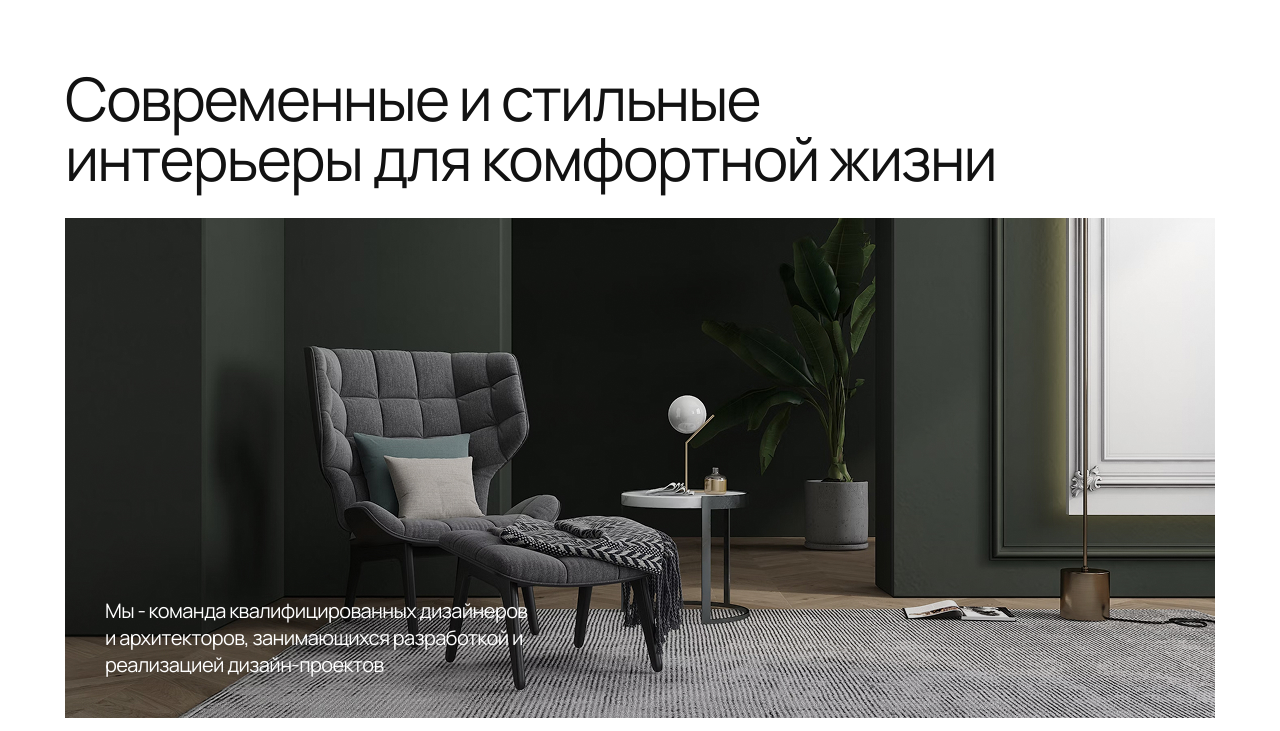
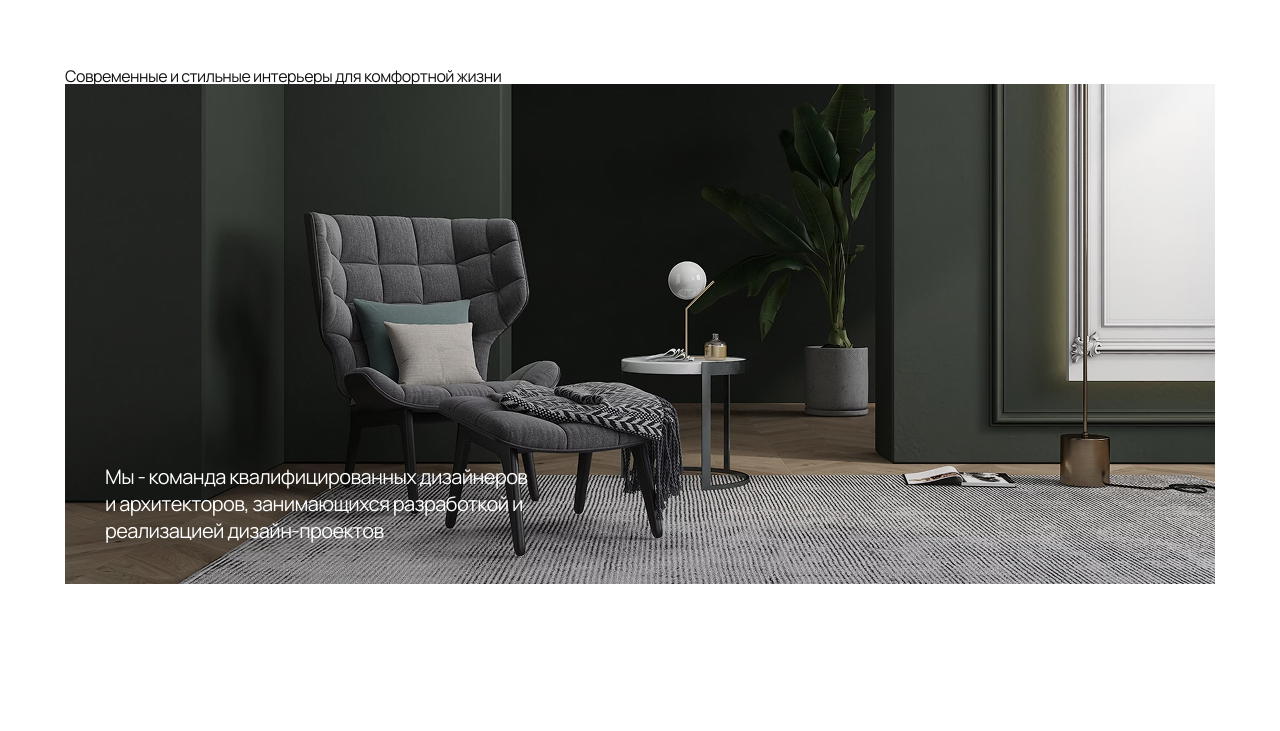
Before and after one commit to gh-RomanovEV/metrica-check03, a plain HTML site: page index.html in a window 1280 px wide. Shown: the part 60-791 px from the top of the page. Drawn offline with Linux system fonts and the light colour scheme.

Commit message:
Update index.html

```diff
--- a/index.html
+++ b/index.html
@@ -2,7 +2,6 @@
 <html lang="ru">
   <head>
     <meta charset="UTF-8">
-    <meta name="viewport" content="width=1180">
     <title>Метрика</title>
     <link href="styles/reset.css" rel="stylesheet">
     <link rel="preconnect" href="https://fonts.googleapis.com">
@@ -37,7 +36,7 @@
     <main class="main">
       <section class="hero">
         <div class="container">
-          <h1 class="title">Современные и стильные интерьеры для комфортной жизни</h1>
+          <h1 class="hero__title">Современные и стильные интерьеры для комфортной жизни</h1>
           <div class="hero__content">
             <p class="hero__text">Мы - команда квалифицированных дизайнеров и архитекторов, занимающихся разработкой и реализацией дизайн-проектов</p>
           </div>
```
